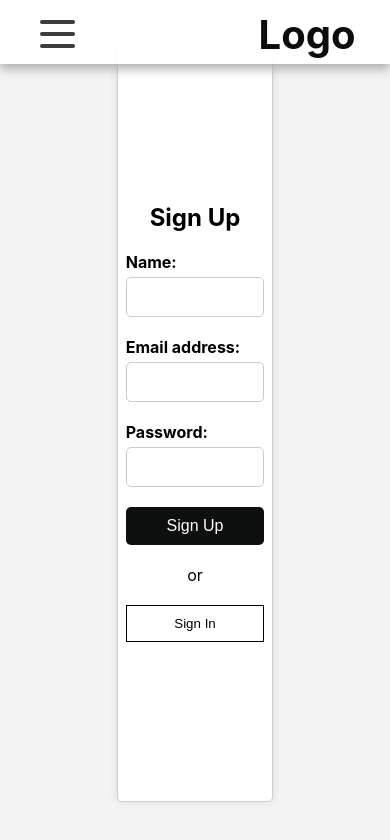
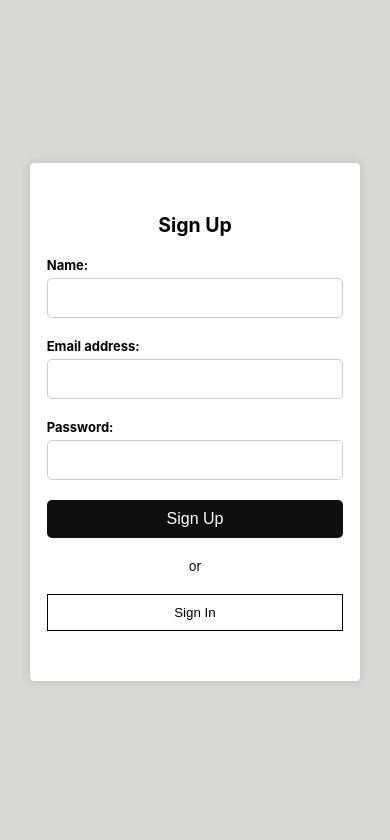
Before and after one commit to lamba01/E-Commerce-App, a React (Create React App) app in the folder Frontend/: page /Signup in a window 390 px wide. Shown: the top 840 px of the page. Built offline with nearby package versions, Linux system fonts and the light colour scheme.

Commit message:
designed signup and login pages

```diff
--- a/Frontend/src/Components/Navigation.jsx
+++ b/Frontend/src/Components/Navigation.jsx
@@ -1,11 +1,18 @@
 import React from 'react'
-import { Link } from 'react-router-dom';
+import { Link, useLocation  } from 'react-router-dom';
 import "../Styles/Navigation.css"
 
 function Navigation({  cartAmount }) {
+  const location = useLocation();
+
+  const pathsToHideNavbar = ["/login", "/Signup"];
+
+  // Check if the current path is in the array of paths to hide the navbar
+  const hideNavbar = pathsToHideNavbar.includes(location.pathname);
+
   // setCart({ CartAmount })
   return (
-    <div> <nav className="navbar">
+    <div> {!hideNavbar && (<nav className="navbar">
     <div className="navbar-container containerr">
       <input type="checkbox" name="" id="" />
       <div className="hamburger-lines">
@@ -20,7 +27,7 @@ function Navigation({  cartAmount }) {
       </ul>
       <h1 className ="logo">Logo</h1>
     </div>
-  </nav></div>
+  </nav>)}</div>
   )
 }
 
--- a/Frontend/src/Pages/Login/login.css
+++ b/Frontend/src/Pages/Login/login.css
@@ -11,7 +11,7 @@
   align-items: center;
   justify-content: center;
   width: 40vw;
-  height: 80vh;
+  padding: 50px 0;
   margin: 0 auto;
   border: 1px solid #ccc;
   border-radius: 5px;
@@ -70,6 +70,22 @@ form {
   justify-content: space-between;
   margin: 20px 0px;
 }
+@media only screen and (max-width: 960px) {
+  .form-container {
+    width: 70vw;
+  }
+}
+@media only screen and (max-width: 520px) {
+  .form-container {
+    width: 85vw;
+    font-size: small;
+  }
+}
+@media only screen and (max-width: 374px) {
+  .form-container {
+    width: 90vw;
+  }
+}
 /* .input-container input {
   width: 25vw;
   padding: 10px 10px;
--- a/Frontend/src/Pages/Signup/signup.css
+++ b/Frontend/src/Pages/Signup/signup.css
@@ -4,7 +4,6 @@
   align-items: center;
   height: 100vh;
   width: 100vw;
-  background-color: #f4f4f4;
 }
 .sign-form-container {
   display: flex;
@@ -12,7 +11,7 @@
   align-items: center;
   justify-content: center;
   width: 40vw;
-  height: 90vh;
+  padding: 50px 0px;
   margin: 0 auto;
   border: 1px solid #ccc;
   border-radius: 5px;
@@ -55,3 +54,19 @@
   margin: 0 auto;
   text-decoration: none;
 }
+@media only screen and (max-width: 960px) {
+  .sign-form-container {
+    width: 70vw;
+  }
+}
+@media only screen and (max-width: 520px) {
+  .sign-form-container {
+    width: 85vw;
+    font-size: small;
+  }
+}
+@media only screen and (max-width: 374px) {
+  .sign-form-container {
+    width: 90vw;
+  }
+}
```
